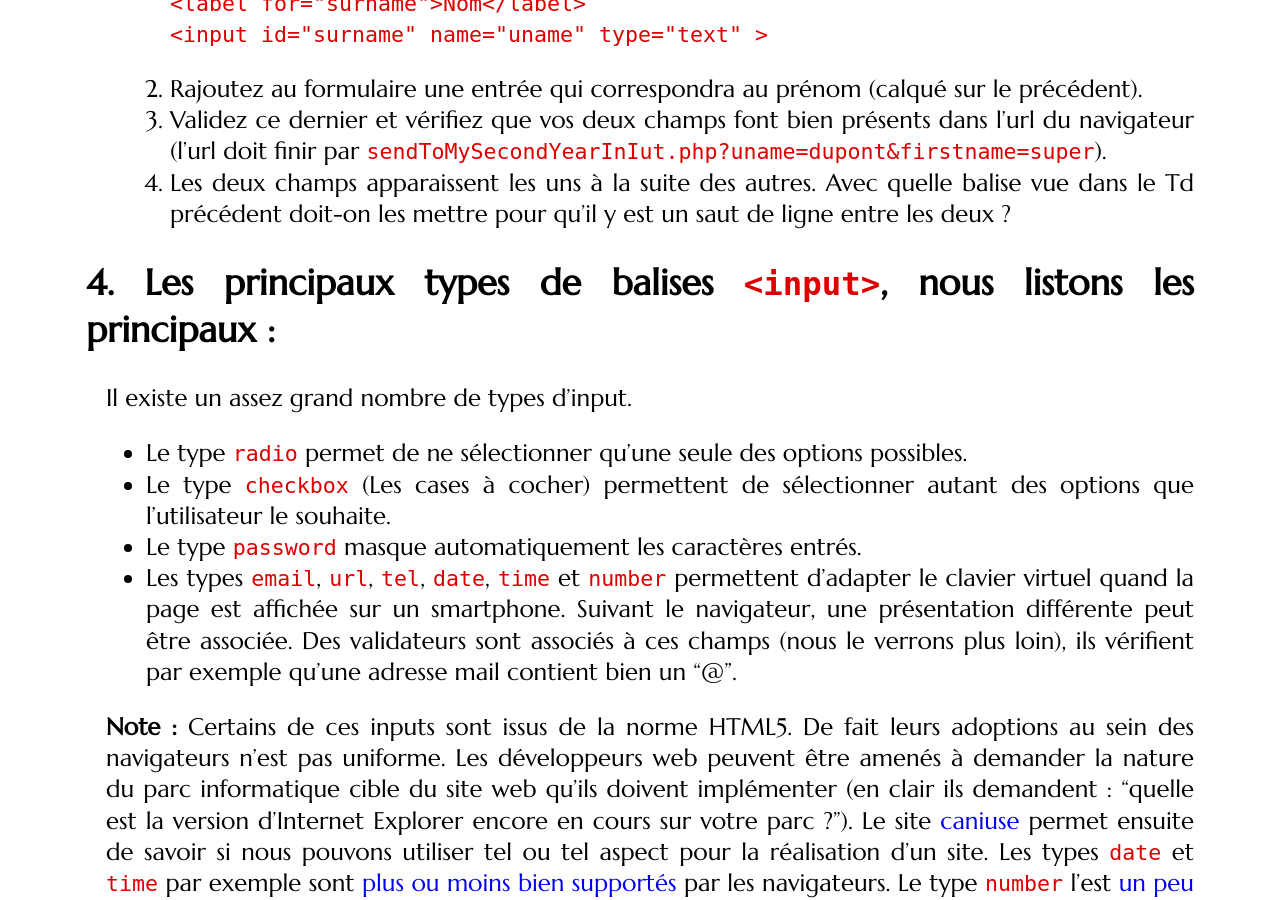
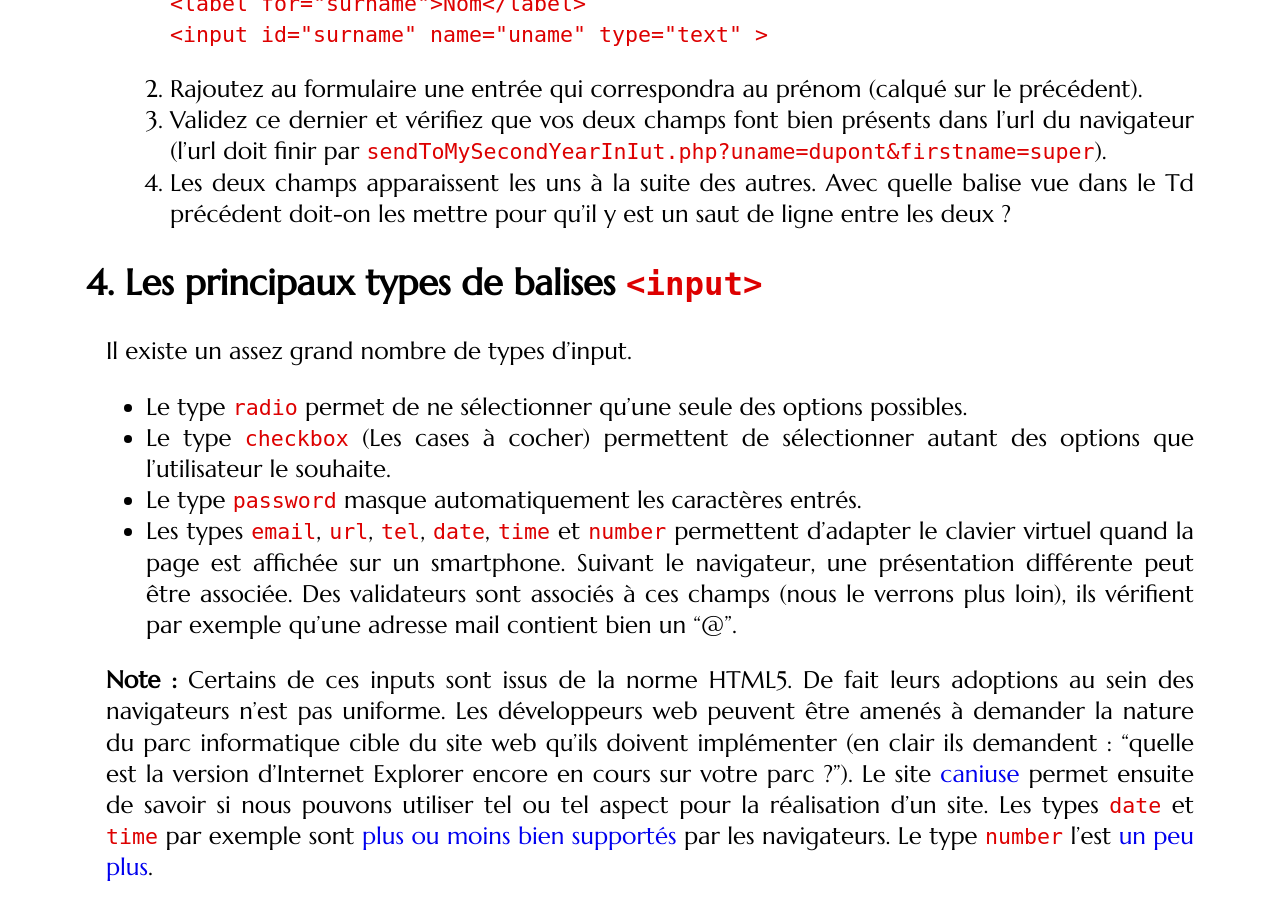
Before and after one commit to romainlebreton/R1.02-DeveloppementInterfacesWeb, a Jekyll site: the page built from tutorials/tutorial4.md, in a window 1280 px wide and 900 px high, scrolled down 2688 px. Built offline with Jekyll 4.4.1, drawn with Linux system fonts in a browser that asks for light colours; some web fonts are replaced; comment, search, counter and statistics services are not loaded.

Commit message:
remove style

```diff
--- a/tutorials/tutorial4.md
+++ b/tutorials/tutorial4.md
@@ -91,7 +91,8 @@ Il nous faut informer maintenant par un label à quoi notre champ `<input>` fait
 
 </div>
 
-## Les principaux types de balises `<input>`, nous listons les principaux :
+## Les principaux types de balises `<input>`
+
 
 Il existe un assez grand nombre de types d'input.
 
```
Also changed, not shown: other parts of tutorials/tutorial4.md (+1 -1 lines).
